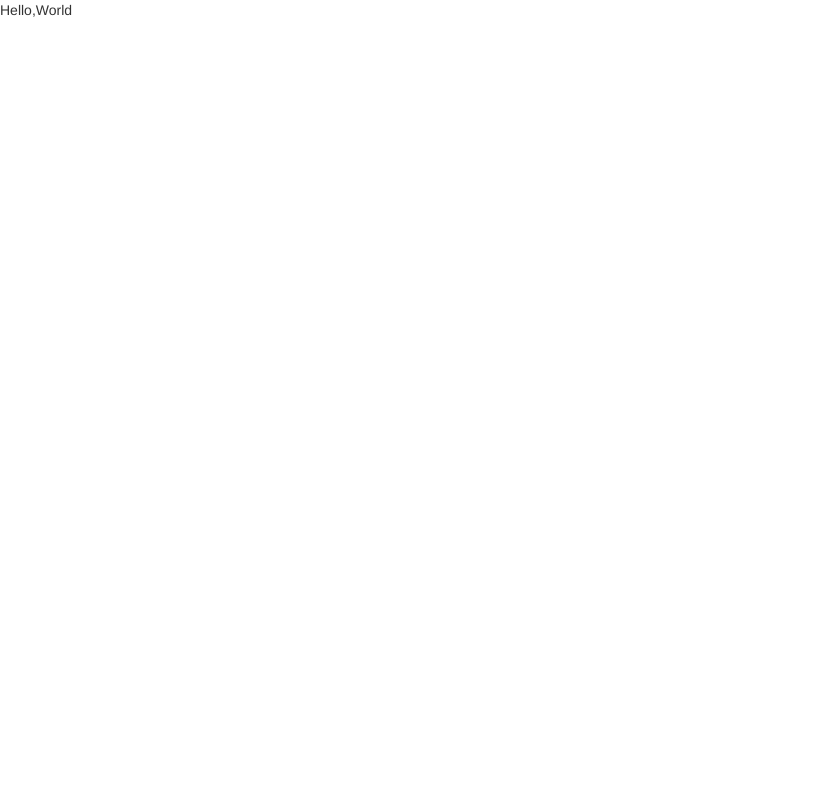
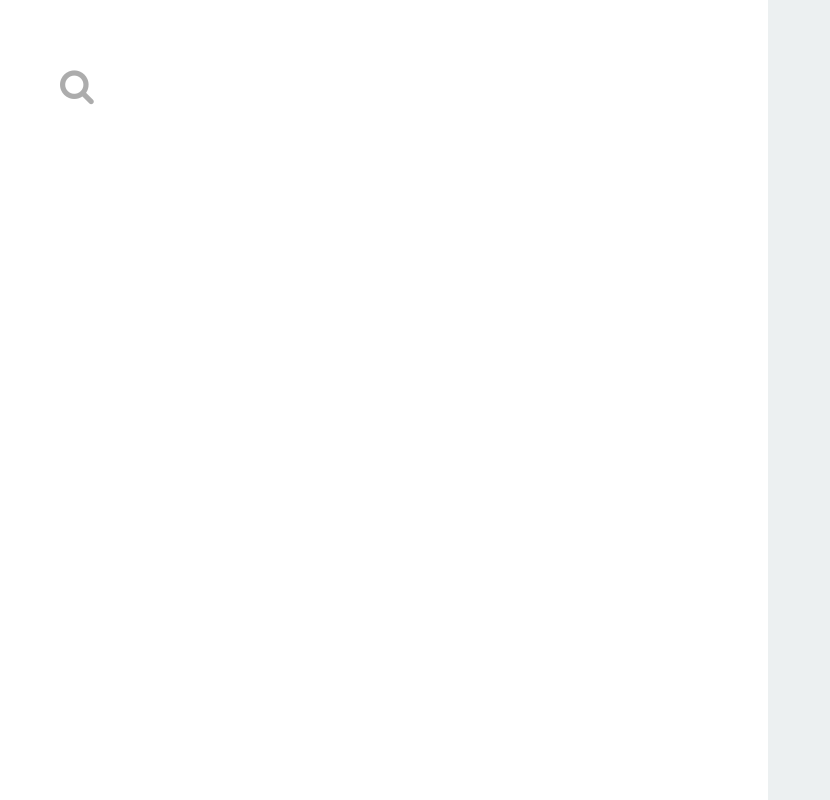
Before and after one commit to victorvinci/OLD-react-giphy, a React app: page / in a window 1280 px wide. Shown: the whole page, without its empty margins (0-830 px from the left). Built offline with nearby package versions, Linux system fonts and the light colour scheme.

Commit message:
add App and SearchBar components

```diff
--- a/assets/stylesheets/application.scss
+++ b/assets/stylesheets/application.scss
@@ -22,7 +22,7 @@
   &:before {
     content: '\F002';
     position: absolute;
-    top: 35px;
+    top: 60px;
     left: 60px;
     font-family: FontAwesome;
     font-size: 2.6em;
--- /dev/null
+++ b/src/components/app.jsx
@@ -0,0 +1,19 @@
+/* eslint-disable */
+import React, { Component } from 'react';
+
+import SearchBar from './searchBar';
+
+class App extends Component {
+  render() {
+    return (
+      <div>
+        <div className="left-scene">
+          <SearchBar />
+        </div>
+        <div className="right-scene" />
+      </div>
+    );
+  }
+}
+
+export default App;
--- /dev/null
+++ b/src/components/searchBar.jsx
@@ -0,0 +1,14 @@
+/* eslint-disable */
+import React, { Component } from 'react';
+
+class SearchBar extends Component {
+  render() {
+    return (
+      <div>
+        <input type="text" className="form-search" />
+      </div>
+    );
+  }
+}
+
+export default SearchBar;
--- a/src/index.jsx
+++ b/src/index.jsx
@@ -3,16 +3,9 @@
 
 import '../assets/stylesheets/application.scss';
 
-const Hello = ({ name }) => {
-  return (
-    <div>
-      Hello,
-      {name}
-    </div>
-  );
-};
+import App from './components/app.jsx';
 
 const root = document.getElementById('root');
 if (root) {
-  ReactDOM.render(<Hello name="World" />, root);
+  ReactDOM.render(<App />, root);
 }
--- a/templates/index.html
+++ b/templates/index.html
@@ -3,6 +3,7 @@
   <head>
     <meta charset="UTF-8">
     <link rel="stylesheet" href="https://maxcdn.bootstrapcdn.com/bootstrap/3.3.7/css/bootstrap.min.css">
+    <link href="https://stackpath.bootstrapcdn.com/font-awesome/4.7.0/css/font-awesome.min.css" rel="stylesheet" integrity="sha384-wvfXpqpZZVQGK6TAh5PVlGOfQNHSoD2xbE+QkPxCAFlNEevoEH3Sl0sibVcOQVnN" crossorigin="anonymous">
     <title>React boilerplate</title>
   </head>
   <body>
```
